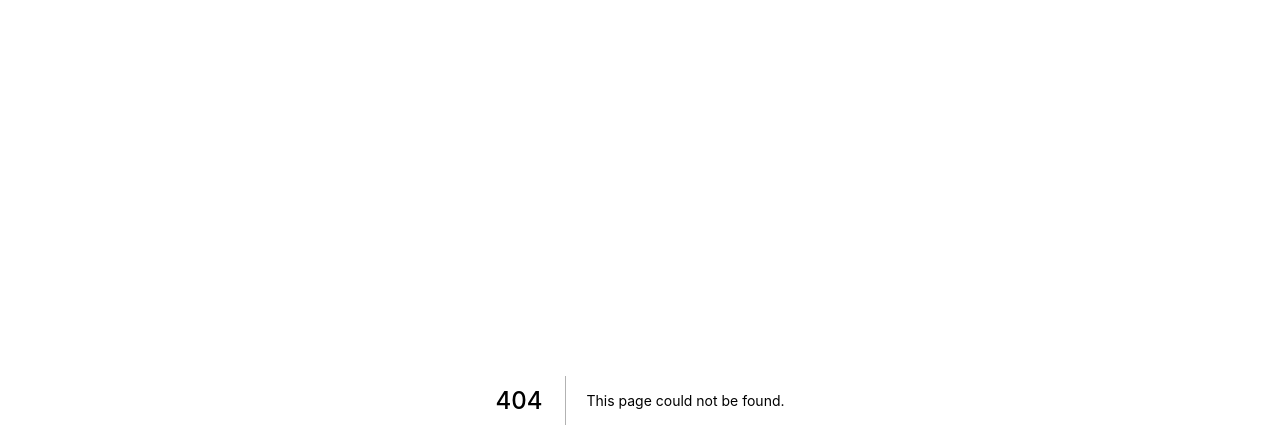
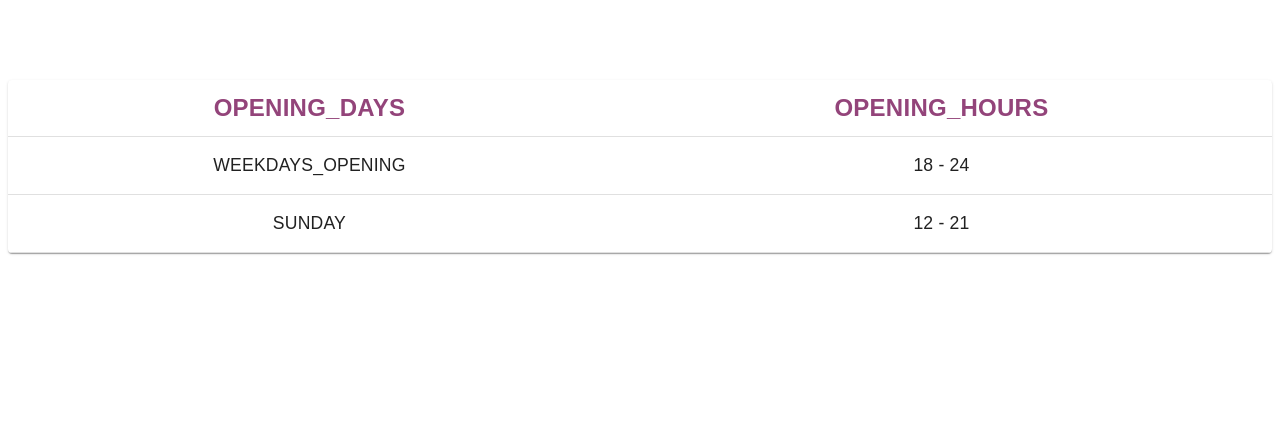
Before and after one commit to sobhanessi/anahita_react, a Next.js app: page /components/Scheduling in a window 1280 px wide. Before the commit this address had no page. Shown: the top 448 px of the page. Built offline with nearby package versions, Linux system fonts and the light colour scheme; a small style sheet from the web is missing.

Commit message:
too many changes in the index page

```diff
--- a/pages/components/Navbar.tsx
+++ b/pages/components/Navbar.tsx
@@ -86,7 +86,7 @@ export default function Navbar(): JSX.Element {
   const theme = useTheme();
   const [open, setOpen] = React.useState(false);
 
-  const { t, i18n } = useTranslation();
+  const { t } = useTranslation();
 
   const { locale: language, pathname: url } = useRouter();
   const router = useRouter();
@@ -183,7 +183,7 @@ export default function Navbar(): JSX.Element {
                     // variant="p"
                     noWrap
                     component="a"
-                    onClick={() => redirection(title.href)}
+                    onClick={() => redirection(title.href ?? "")}
                     sx={{ ...NAVBAR_APPBAR_TYPOGRAPHY, color: ANAHITA_COLOR }}
                     key={title.header}
                   >
--- /dev/null
+++ b/pages/components/Scheduling.tsx
@@ -0,0 +1,105 @@
+import {
+  Paper,
+  Table,
+  TableBody,
+  TableCell,
+  TableContainer,
+  TableHead,
+  TableRow,
+} from "@mui/material";
+import { useTranslation } from "next-i18next";
+import { useRouter } from "next/router";
+import React from "react";
+import {
+  ANAHITA_COLOR,
+  FONT_FAMILY,
+  PERSIAN_FONT_FAMILY,
+} from "../../public/theme/theme";
+
+function Scheduling(): JSX.Element {
+  const { t } = useTranslation();
+  const { locale } = useRouter();
+
+  return (
+    <TableContainer
+      component={Paper}
+      sx={{
+        direction: locale === "fa" ? "rtl" : "ltr",
+        mt: 10,
+      }}
+    >
+      <Table sx={{ textAlign: "center" }}>
+        <TableHead>
+          <TableRow>
+            <TableCell
+              align="center"
+              sx={{
+                fontSize: "1.5rem",
+                fontWeight: "bold",
+                fontFamily: locale === "fa" ? PERSIAN_FONT_FAMILY : FONT_FAMILY,
+                color: ANAHITA_COLOR,
+              }}
+            >
+              {t("OPENING_DAYS")}
+            </TableCell>
+            <TableCell
+              align="center"
+              sx={{
+                fontSize: "1.5rem",
+                fontWeight: "bold",
+                fontFamily: locale === "fa" ? PERSIAN_FONT_FAMILY : FONT_FAMILY,
+                color: ANAHITA_COLOR,
+              }}
+            >
+              {t("OPENING_HOURS")}
+            </TableCell>
+          </TableRow>
+        </TableHead>
+        <TableBody>
+          <TableRow>
+            <TableCell
+              align="center"
+              sx={{
+                fontFamily: locale === "fa" ? PERSIAN_FONT_FAMILY : FONT_FAMILY,
+                fontSize: "1.1rem",
+              }}
+            >
+              {t("WEEKDAYS_OPENING")}
+            </TableCell>
+            <TableCell
+              align="center"
+              sx={{
+                fontFamily: locale === "fa" ? PERSIAN_FONT_FAMILY : FONT_FAMILY,
+                fontSize: "1.1rem",
+              }}
+            >
+              18 - 24
+            </TableCell>
+          </TableRow>
+          <TableRow>
+            <TableCell
+              align="center"
+              sx={{
+                fontFamily: locale === "fa" ? PERSIAN_FONT_FAMILY : FONT_FAMILY,
+                fontSize: "1.1rem",
+              }}
+            >
+              {t("SUNDAY")}
+            </TableCell>
+            <TableCell
+              align="center"
+              sx={{
+                fontFamily: locale === "fa" ? PERSIAN_FONT_FAMILY : FONT_FAMILY,
+                fontSize: "1.1rem",
+              }}
+            >
+              12 - 21
+            </TableCell>
+          </TableRow>
+        </TableBody>
+      </Table>
+    </TableContainer>
+  );
+}
+
+export default Scheduling;
--- a/public/theme/theme.js
+++ b/public/theme/theme.js
@@ -6,7 +6,7 @@ export const QUATERNARY_COLOR = "#ff6266";
 export const ANAHITA_COLOR = "#93447a";
 export const ANAHITA_SECOND_COLOR = "#bdbc76";
 
-export const FONT_FAMILY = "'Source Code Pro', monospace";
+export const FONT_FAMILY = "arial";
 export const PERSIAN_FONT_FAMILY = "'Vazirmatn', sans-serif";
 
 export const NAVBAR_ICON_BUTTON_DISPLAY = {
```
Also changed, not shown: pages/components/Aboutus.tsx (added, +53 -0 lines), pages/components/Footer.tsx (added, +7 -0 lines), pages/index.tsx (+9 -3 lines), public/locales/el/common.json (+8 -1 lines), public/locales/en/common.json (+8 -1 lines), public/locales/fa/common.json (+8 -1 lines), public/majid.png (added).
